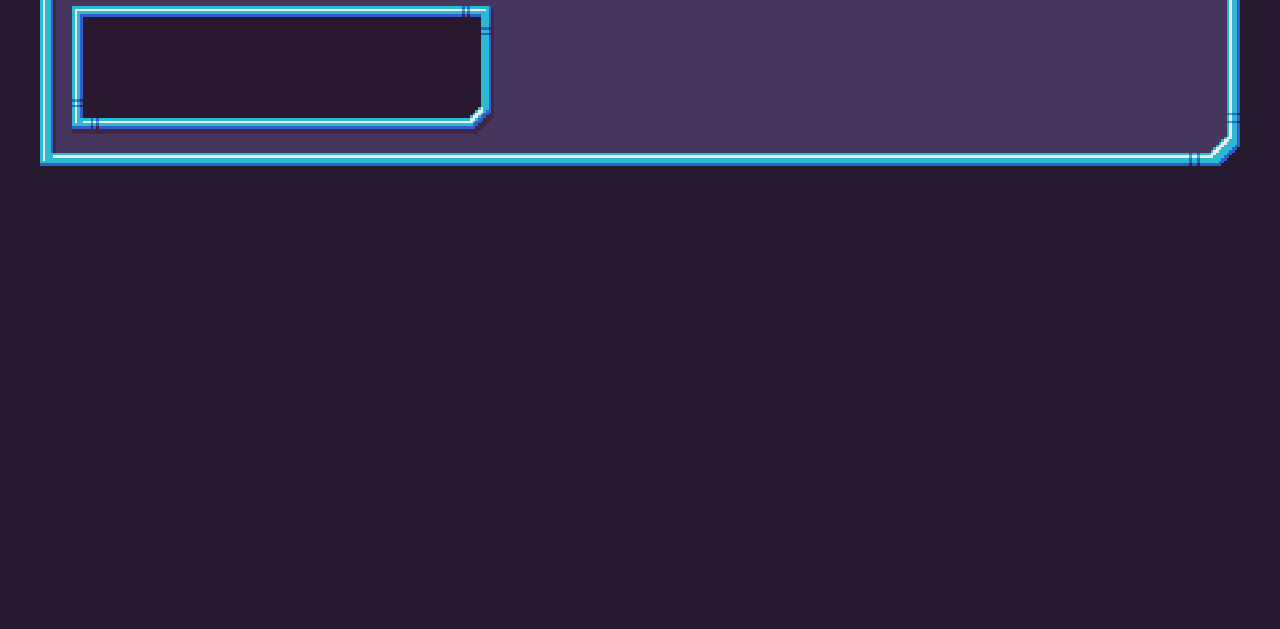
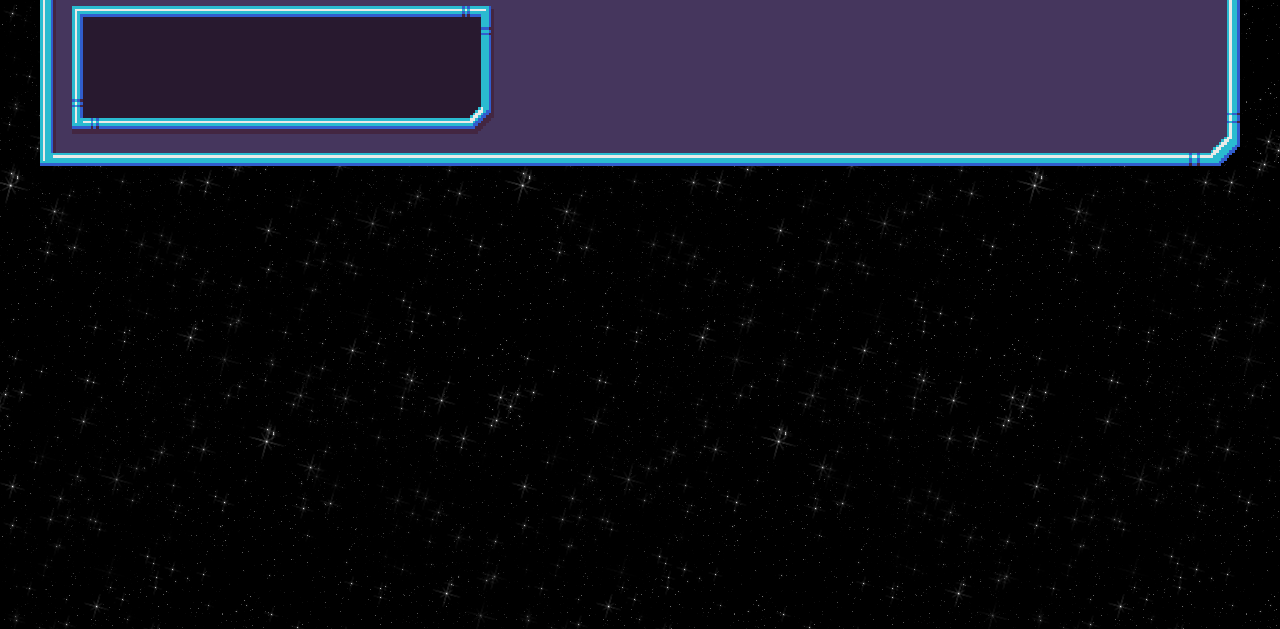
Before and after one commit to TwilioQuest/operator-photo-gallery, a React app: page / in a window 1280 px wide. Shown: the part 171-800 px from the top of the page. Built offline with nearby package versions, Linux system fonts and the light colour scheme.

Commit message:
Update bg

```diff
--- a/src/styles/App.scss
+++ b/src/styles/App.scss
@@ -1,7 +1,7 @@
 @import "fonts";
 
 body {
-  background-color: #261b2e;
+  background: url("../../assets/images/backdrop.png") repeat;
   color: white;
   font-family: $base-font-stack;
 }
```
Also changed, not shown: assets/images/backdrop.png (added).
